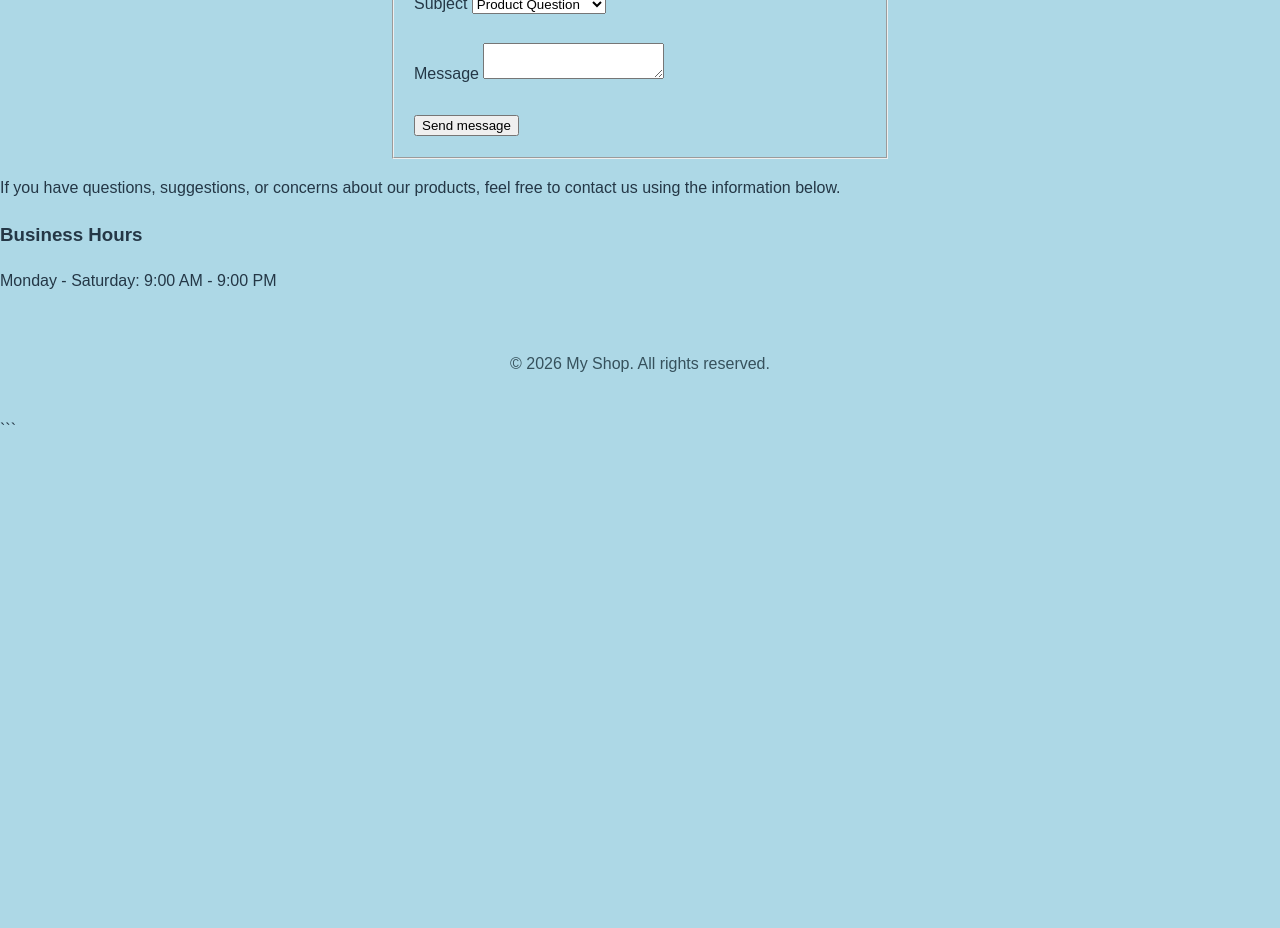
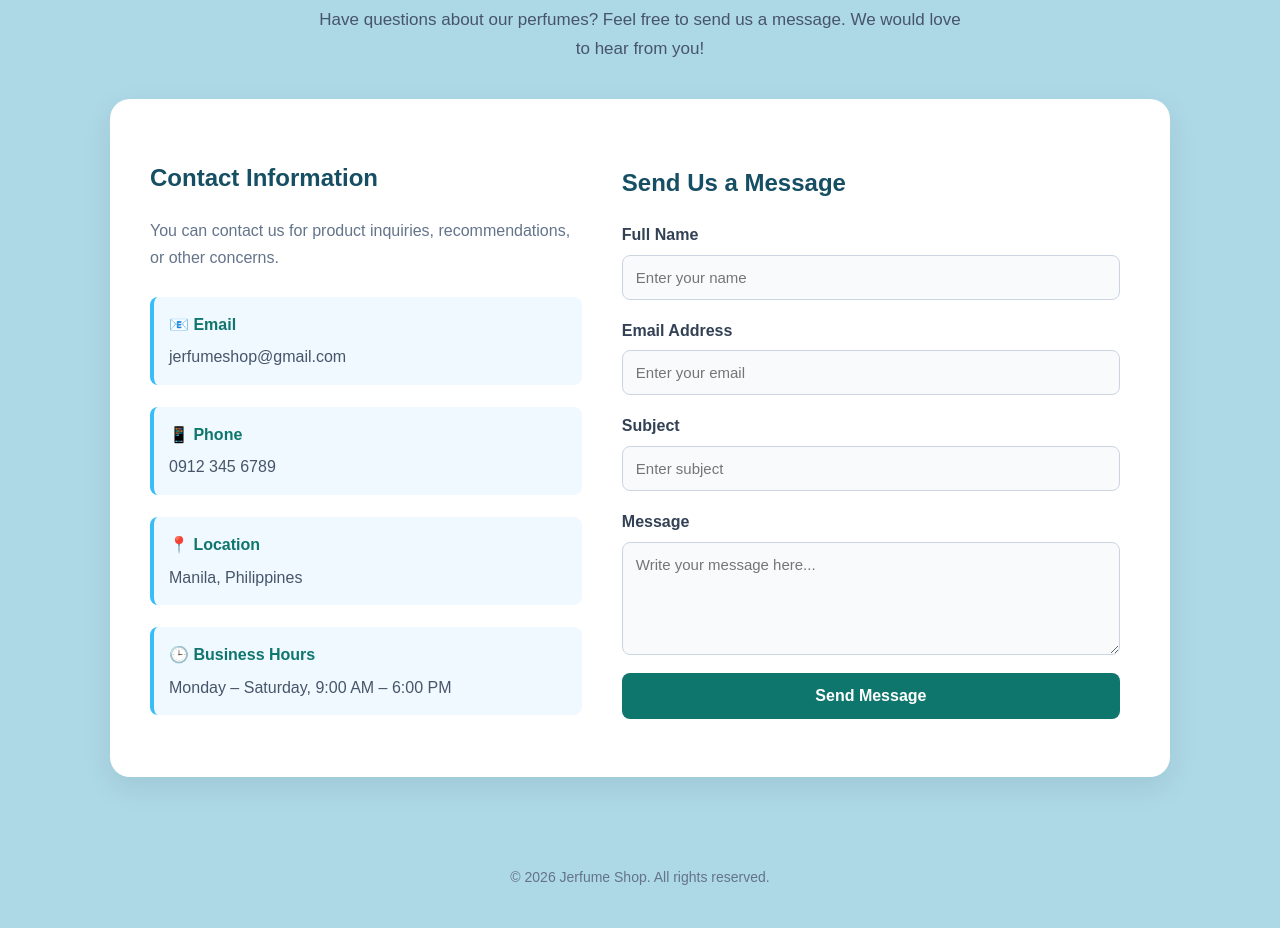
Before and after one commit to angelesjerik/jerfume, a plain HTML site: page contact.html in a window 1280 px wide. Shown: the part 309-1237 px from the top of the page. Before the commit the page ends 800 px from the top, so only its background shows below. Drawn offline with Linux system fonts and the light colour scheme.

Commit message:
update contact

````diff
--- a/contact.html
+++ b/contact.html
@@ -1,80 +1,91 @@
+
 <!DOCTYPE html>
 <html lang="en">
 <head>
     <meta charset="UTF-8">
-    <style>
-    form {
-        width: 500px;
-        margin: 0 auto;
-    }
-
-    fieldset {
-        padding: 20px;
-    }
-</style>
-    <title>Contact - My Shop</title>
+    <meta name="viewport" content="width=device-width, initial-scale=1.0">
+    <title>Contact | Jerfume Shop</title>
     <link rel="stylesheet" href="style.css">
 </head>
-
 <body>
 
-    <header class="top">
-        <h1>My Shop</h1>
+    <header class="shop-header">
+        <h1>🌸 Jerfume Shop</h1>
 
+        <nav>
+            <a href="index.html">Home</a>
+            <a href="about.html">About</a>
+            <a href="contact.html">Contact</a>
+        </nav>
     </header>
 
-    <main class="content">
-        <h2>Contact Us</h2>
+    <main class="contact-page">
 
-        <form>
-    <fieldset>
-        <legend>Your Details</legend>
+        <section class="contact-hero">
+            <h2>Get in Touch</h2>
+            <p>
+                Have questions about our perfumes? Feel free to send us
+                a message. We would love to hear from you!
+            </p>
+        </section>
 
-        <label for="name">Name</label>
-        <input type="text" id="name" name="name" required>
+        <section class="contact-container">
 
-        <br><br>
+            <div class="contact-info">
+                <h2>Contact Information</h2>
+                <p>
+                    You can contact us for product inquiries, recommendations,
+                    or other concerns.
+                </p>
 
-        <label for="email">Email</label>
-        <input type="email" id="email" name="email" required>
+                <div class="info-item">
+                    <strong>📧 Email</strong>
+                    <p>jerfumeshop@gmail.com</p>
+                </div>
 
-        <br><br>
+                <div class="info-item">
+                    <strong>📱 Phone</strong>
+                    <p>0912 345 6789</p>
+                </div>
 
-        <label for="subject">Subject</label>
-        <select id="subject" name="subject">
-            <option value="product">Product Question</option>
-            <option value="order">Order Status</option>
-            <option value="wholesale">Wholesale Enquiry</option>
-            <option value="other">Something Else</option>
-        </select>
+                <div class="info-item">
+                    <strong>📍 Location</strong>
+                    <p>Manila, Philippines</p>
+                </div>
 
-        <br><br>
+                <div class="info-item">
+                    <strong>🕒 Business Hours</strong>
+                    <p>Monday – Saturday, 9:00 AM – 6:00 PM</p>
+                </div>
+            </div>
 
-        <label for="message">Message</label>
-        <textarea id="message" name="message" required></textarea>
+            <div class="contact-form">
+                <h2>Send Us a Message</h2>
 
-        <br><br>
+                <form>
+                    <label for="name">Full Name</label>
+                    <input type="text" id="name" placeholder="Enter your name">
 
-        <button type="submit">Send message</button>
-    </fieldset>
-</form>
+                    <label for="email">Email Address</label>
+                    <input type="email" id="email" placeholder="Enter your email">
 
-        <p>
-            If you have questions, suggestions, or concerns about our products,
-            feel free to contact us using the information below.
-        </p>
+                    <label for="subject">Subject</label>
+                    <input type="text" id="subject" placeholder="Enter subject">
 
-        <h3>Business Hours</h3>
+                    <label for="message">Message</label>
+                    <textarea id="message" rows="5" placeholder="Write your message here..."></textarea>
 
-        <p>
-            Monday - Saturday: 9:00 AM - 9:00 PM
-        </p>
+                    <button type="submit">Send Message</button>
+                </form>
+            </div>
+
+        </section>
+
     </main>
 
-    <footer class="bottom">
-        <p>&copy; 2026 My Shop. All rights reserved.</p>
+    <footer>
+        <p>© 2026 Jerfume Shop. All rights reserved.</p>
     </footer>
 
 </body>
 </html>
-```
--- a/style.css
+++ b/style.css
@@ -307,3 +307,152 @@ footer {
     }
 
 }
+
+
+/* CONTACT PAGE */
+
+.contact-page {
+    max-width: 1100px;
+    margin: 0 auto;
+    padding: 50px 20px;
+}
+
+.contact-hero {
+    text-align: center;
+    margin-bottom: 35px;
+}
+
+.contact-hero h2 {
+    font-size: 38px;
+    color: #164e63;
+    margin-bottom: 12px;
+}
+
+.contact-hero p {
+    color: #475569;
+    font-size: 17px;
+    max-width: 650px;
+    margin: 0 auto;
+    line-height: 1.7;
+}
+
+.contact-container {
+    display: grid;
+    grid-template-columns: 1fr 1.2fr;
+    gap: 30px;
+    background: white;
+    padding: 40px;
+    border-radius: 20px;
+    box-shadow: 0 10px 30px rgba(0, 0, 0, 0.08);
+}
+
+.contact-info h2,
+.contact-form h2 {
+    color: #164e63;
+    margin-bottom: 20px;
+}
+
+.contact-info > p {
+    color: #64748b;
+    line-height: 1.7;
+    margin-bottom: 25px;
+}
+
+.info-item {
+    margin-bottom: 22px;
+    padding: 15px;
+    background: #f0f9ff;
+    border-left: 4px solid #38bdf8;
+    border-radius: 8px;
+}
+
+.info-item strong {
+    color: #0f766e;
+    font-size: 16px;
+}
+
+.info-item p {
+    margin: 7px 0 0;
+    color: #475569;
+}
+
+.contact-form {
+    padding: 5px 10px;
+}
+
+.contact-form form {
+    display: flex;
+    flex-direction: column;
+}
+
+.contact-form label {
+    margin-bottom: 7px;
+    color: #334155;
+    font-weight: 600;
+}
+
+.contact-form input,
+.contact-form textarea {
+    width: 100%;
+    padding: 13px;
+    margin-bottom: 18px;
+    border: 1px solid #cbd5e1;
+    border-radius: 8px;
+    font-size: 15px;
+    font-family: Arial, sans-serif;
+    box-sizing: border-box;
+    background: #f8fafc;
+}
+
+.contact-form input:focus,
+.contact-form textarea:focus {
+    outline: none;
+    border-color: #38bdf8;
+    box-shadow: 0 0 0 3px rgba(56, 189, 248, 0.15);
+}
+
+.contact-form textarea {
+    resize: vertical;
+}
+
+.contact-form button {
+    background: #0f766e;
+    color: white;
+    border: none;
+    padding: 14px;
+    border-radius: 8px;
+    font-size: 16px;
+    font-weight: bold;
+    cursor: pointer;
+    transition: 0.3s;
+}
+
+.contact-form button:hover {
+    background: #115e59;
+}
+
+/* FOOTER */
+
+footer {
+    text-align: center;
+    padding: 25px;
+    color: #64748b;
+    font-size: 14px;
+}
+
+/* RESPONSIVE */
+
+@media (max-width: 768px) {
+    .contact-container {
+        grid-template-columns: 1fr;
+        padding: 25px;
+    }
+
+    .contact-hero h2 {
+        font-size: 30px;
+    }
+
+    .contact-page {
+        padding: 30px 15px;
+    }
+}
````
